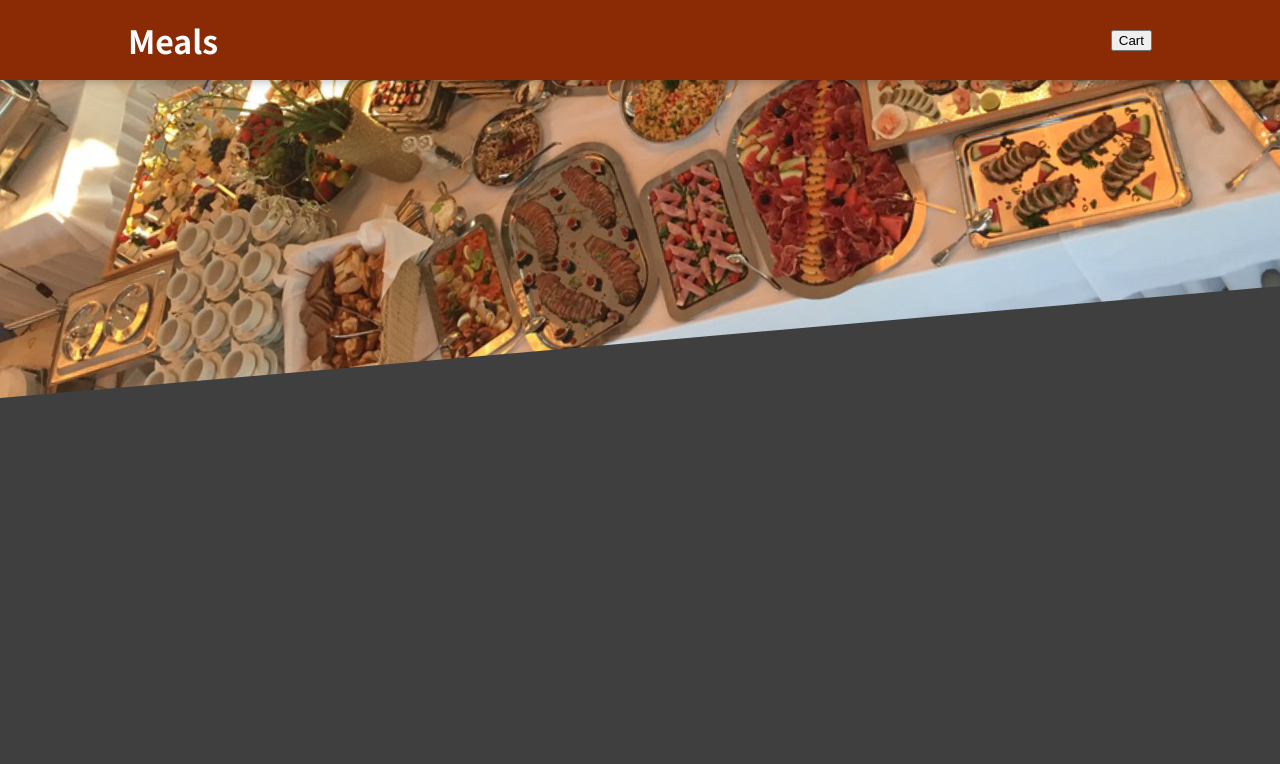
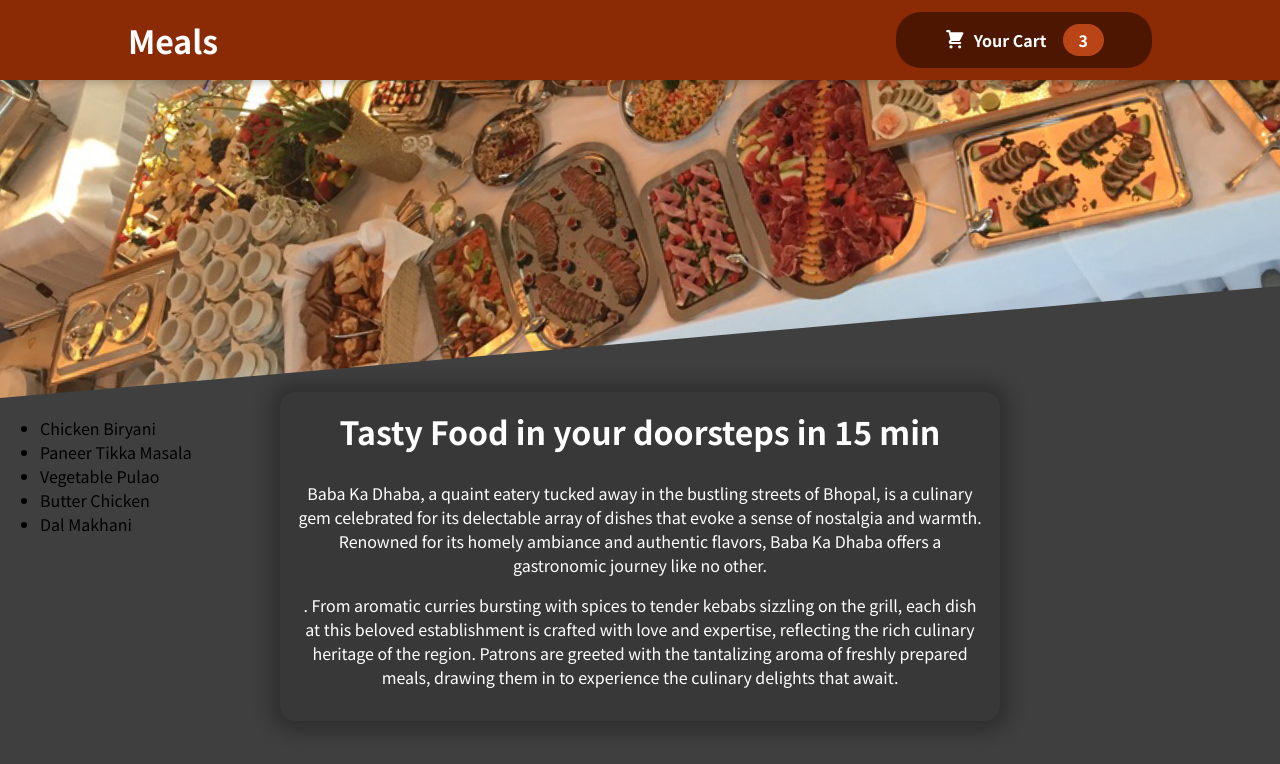
Before and after one commit to anilkumarti/restaurant, a React (Create React App) app: page / in a window 1280 px wide. Shown: the top 764 px of the page. Built offline with nearby package versions, Linux system fonts and the light colour scheme.

Commit message:
summary added

```diff
--- a/src/App.js
+++ b/src/App.js
@@ -1,12 +1,16 @@
 import { Fragment } from "react";
 import Header from "./compoments/Layout/Header";
+import Meals from "./compoments/Meals/Meals";
 function App() {
 
   return (
 
     <Fragment>
 
-  <Header></Header>
+  <Header/>
+  <main>
+    <Meals/>
+  </main>
     </Fragment>
   );
 }
--- /dev/null
+++ b/src/compoments/Cart/CartIcon.js
@@ -0,0 +1,13 @@
+const CartIcon = () => {
+    return (
+      <svg
+        xmlns='http://www.w3.org/2000/svg'
+        viewBox='0 0 20 20'
+        fill='currentColor'
+      >
+        <path d='M3 1a1 1 0 000 2h1.22l.305 1.222a.997.997 0 00.01.042l1.358 5.43-.893.892C3.74 11.846 4.632 14 6.414 14H15a1 1 0 000-2H6.414l1-1H14a1 1 0 00.894-.553l3-6A1 1 0 0017 3H6.28l-.31-1.243A1 1 0 005 1H3zM16 16.5a1.5 1.5 0 11-3 0 1.5 1.5 0 013 0zM6.5 18a1.5 1.5 0 100-3 1.5 1.5 0 000 3z' />
+      </svg>
+    );
+  };
+
+  export default CartIcon;
--- a/src/compoments/Layout/Header.js
+++ b/src/compoments/Layout/Header.js
@@ -1,16 +1,17 @@
 import React from "react";
 import mealsImage from "../../assets/meals.jpg";
 import classes from "./Header.module.css";
-const Header = () => {
-  const count = 0;
+import HeaderCartButton from "./HeaderCartButton";
+const Header = (props) => {
+
   return (
     <React.Fragment>
       <header className={classes.header}>
         <h1> Meals </h1>
-        <button> Cart</button>
+      <HeaderCartButton />
       </header>
       <div className={classes['main-image']}>
-        <img src={mealsImage} alt="food image here "></img>
+        <img src={mealsImage} alt="food  here "></img>
       </div>
     </React.Fragment>
   );
--- /dev/null
+++ b/src/compoments/Layout/HeaderCartButton.js
@@ -0,0 +1,19 @@
+import React from 'react'
+
+import classes from './HeaderCartButton.module.css'
+import CartIcon from '../Cart/CartIcon.js'
+
+const HeaderCartButton = (props) => {
+  return (
+    <button  className={classes.button}>
+        <span className={classes.icon}>
+           <CartIcon></CartIcon>
+        </span>
+        <span> Your Cart </span>
+        <span className={classes.badge}> 3 </span>
+
+    </button>
+  )
+}
+
+export default HeaderCartButton;
--- /dev/null
+++ b/src/compoments/Layout/HeaderCartButton.module.css
@@ -0,0 +1,59 @@
+.button {
+    cursor: pointer;
+    font: inherit;
+    border: none;
+    background-color: #4d1601;
+    color: white;
+    padding: 0.75rem 3rem;
+    display: flex;
+    justify-content: space-around;
+    align-items: center;
+    border-radius: 25px;
+    font-weight: bold;
+  }
+
+  .button:hover,
+  .button:active {
+    background-color: #2c0d00;
+  }
+
+  .icon {
+    width: 1.35rem;
+    height: 1.35rem;
+    margin-right: 0.5rem;
+  }
+
+  .badge {
+    background-color: #b94517;
+    padding: 0.25rem 1rem;
+    border-radius: 25px;
+    margin-left: 1rem;
+    font-weight: bold;
+  }
+
+  .button:hover .badge,
+  .button:active .badge {
+    background-color: #8b2f0a;
+  }
+
+  .bump {
+    animation: bump 300ms ease-out;
+  }
+
+  @keyframes bump {
+    0% {
+      transform: scale(1);
+    }
+    10% {
+      transform: scale(0.9);
+    }
+    30% {
+      transform: scale(1.1);
+    }
+    50% {
+      transform: scale(1.15);
+    }
+    100% {
+      transform: scale(1);
+    }
+  }
--- /dev/null
+++ b/src/compoments/Meals/AvailableMeals.js
@@ -0,0 +1,50 @@
+import React from "react";
+import classes from './AvailableMeals.module.css'
+const DUMMY_MEALS = [
+  {
+    id: 1,
+    name: "Chicken Biryani",
+    description:
+      "Aromatic rice dish cooked with succulent pieces of chicken, infused with traditional spices and herbs.",
+    price: 12.99,
+  },
+  {
+    id: 2,
+    name: "Paneer Tikka Masala",
+    description:
+      "Tender cubes of paneer marinated in a rich, creamy sauce, served with naan bread or rice.",
+    price: 10.49,
+  },
+  {
+    id: 3,
+    name: "Vegetable Pulao",
+    description:
+      "Fragrant basmati rice cooked with mixed vegetables and a blend of aromatic spices, a wholesome meal on its own.",
+    price: 8.99,
+  },
+  {
+    id: 4,
+    name: "Butter Chicken",
+    description:
+      "Tender pieces of chicken simmered in a creamy tomato-based sauce, enriched with butter and spices.",
+    price: 13.99,
+  },
+  {
+    id: 5,
+    name: "Dal Makhani",
+    description:
+      "Slow-cooked black lentils and kidney beans in a rich, creamy sauce, flavored with aromatic spices.",
+    price: 9.99,
+  },
+];
+
+const AvailableMeals = () => {
+  const mealsList = DUMMY_MEALS.map((meal) => <li>{meal.name}</li>);
+  return (
+    <section className={classes.meals}>
+      <ul>{mealsList}</ul>
+    </section>
+  );
+};
+
+export default AvailableMeals;
--- /dev/null
+++ b/src/compoments/Meals/Meals.js
@@ -0,0 +1,15 @@
+import React, { Fragment } from 'react';
+
+import AvailableMeals from './AvailableMeals';
+import MealsSummary from './MealsSummary';
+
+const Meals = () => {
+  return (
+    <Fragment>
+      <AvailableMeals />
+      <MealsSummary/>
+    </Fragment>
+  )
+}
+
+export default Meals;
--- /dev/null
+++ b/src/compoments/Meals/MealsSummary.js
@@ -0,0 +1,20 @@
+import React from 'react'
+import classes from './MealsSummary.module.css'
+const MealsSummary = () => {
+  return (
+  <section  className={classes.summary}>
+    <h2>Tasty Food in your doorsteps in 15 min  </h2>
+    <p> Baba Ka Dhaba, a quaint eatery tucked away in the bustling streets of Bhopal,
+         is a culinary gem celebrated for its delectable array of dishes that evoke a
+         sense of nostalgia and warmth. Renowned for its homely
+        ambiance and authentic flavors, Baba Ka Dhaba offers a gastronomic journey like no other.</p>
+
+        <p> . From aromatic curries bursting with spices to tender kebabs sizzling on the grill,
+            each dish at this beloved establishment is crafted with love and expertise, reflecting
+            the rich culinary heritage of the region. Patrons are greeted with the tantalizing aroma
+            of freshly prepared meals, drawing them in to experience the culinary delights that await.</p>
+  </section>
+  )
+}
+
+export default MealsSummary
--- /dev/null
+++ b/src/compoments/Meals/MealsSummary.module.css
@@ -0,0 +1,18 @@
+.summary {
+    text-align: center;
+    max-width: 45rem;
+    width: 90%;
+    margin: auto;
+    margin-top: -10rem;
+    position: relative;
+    background-color: #383838;
+    color: white;
+    border-radius: 15px;
+    padding: 1rem;
+    box-shadow: 0 1px 18px 10px rgba(0, 0, 0, 0.25);
+  }
+
+  .summary h2 {
+    font-size: 2rem;
+    margin-top: 0;
+  }
```
Also changed, not shown: src/compoments/Meals/AvailableMeals.module.css (added).
